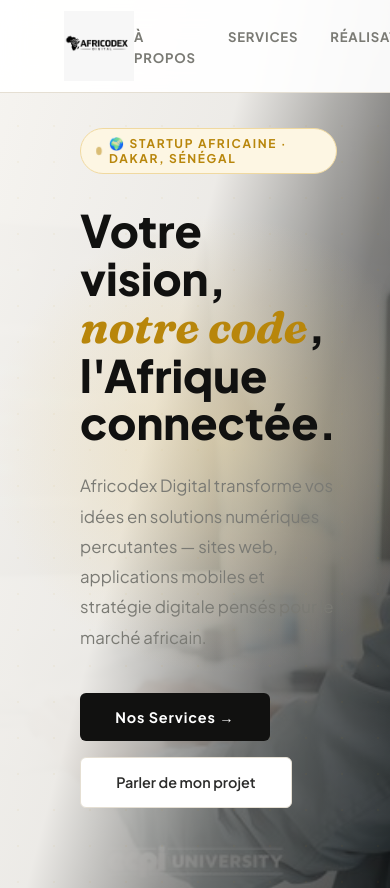
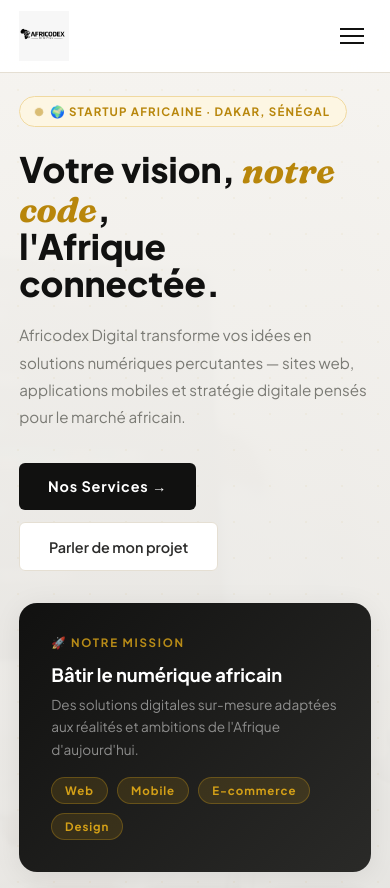
Before and after one commit to Ibnouthiam0110/Africodex_Digital_V1, a React (Vite) app: page / in a window 390 px wide. Shown: the top 888 px of the page. Built offline with nearby package versions, Linux system fonts and the light colour scheme.

Commit message:
App mobile

```diff
--- a/src/components/Hero.jsx
+++ b/src/components/Hero.jsx
@@ -1,5 +1,6 @@
+import { useState, useEffect } from "react";
+import HERO_IMAGE from "../data/heroImage.js";
 import LOGO from "../data/logo.js";
-import HERO_IMAGE from "../data/heroImage.js";
 
 const HeroCard = ({ dark = false, children }) => (
   <div style={{
@@ -12,11 +13,11 @@
 );
 
 const MiniCard = ({ num, suffix, label }) => (
-  <div style={{ flex: 1, background: "#fff", border: "1px solid #e5dfd3", borderRadius: "14px", padding: "1.4rem 1.2rem", boxShadow: "0 2px 14px rgba(0,0,0,0.05)" }}>
-    <div style={{ fontSize: "2rem", fontWeight: 800, color: "#111110", fontFamily: "'Bebas Neue', sans-serif", letterSpacing: "0.05em" }}>
+  <div style={{ flex: 1, background: "#fff", border: "1px solid #e5dfd3", borderRadius: "14px", padding: "1rem 0.8rem", boxShadow: "0 2px 14px rgba(0,0,0,0.05)", minWidth: 0 }}>
+    <div style={{ fontSize: "1.6rem", fontWeight: 800, color: "#111110", fontFamily: "'Bebas Neue', sans-serif", letterSpacing: "0.05em" }}>
       {num}<span style={{ color: "#b8860b" }}>{suffix}</span>
     </div>
-    <p style={{ fontSize: "0.76rem", color: "#7a7a74", marginTop: "0.2rem" }}>{label}</p>
+    <p style={{ fontSize: "0.72rem", color: "#7a7a74", marginTop: "0.2rem" }}>{label}</p>
   </div>
 );
 
@@ -25,17 +26,26 @@
 );
 
 export default function Hero() {
+  const [isMobile, setIsMobile] = useState(window.innerWidth < 768);
+
+  useEffect(() => {
+    const onResize = () => setIsMobile(window.innerWidth < 768);
+    window.addEventListener("resize", onResize);
+    return () => window.removeEventListener("resize", onResize);
+  }, []);
+
   return (
     <section id="home" style={{
       minHeight: "100vh",
-      display: "grid", gridTemplateColumns: "1fr 1fr",
+      display: "grid",
+      gridTemplateColumns: isMobile ? "1fr" : "1fr 1fr",  // ✅ colonne sur mobile
       alignItems: "center",
-      padding: "8rem 5rem 5rem",
+      padding: isMobile ? "6rem 1.2rem 3rem" : "8rem 5rem 5rem", // ✅ padding mobile
       position: "relative", overflow: "hidden",
-      gap: "4rem",
+      gap: isMobile ? "2rem" : "4rem",
     }}>
 
-      {/* ── Background: photo développeur africain ── */}
+      {/* Background photo */}
       <div style={{
         position: "absolute", inset: 0,
         backgroundImage: `url(${HERO_IMAGE})`,
@@ -45,49 +55,42 @@
         zIndex: 0,
       }} />
 
-      {/* Dégradé crème : lisible à gauche, photo visible à droite */}
+      {/* Dégradé */}
       <div style={{
         position: "absolute", inset: 0, zIndex: 0,
-        background: "linear-gradient(105deg, rgba(250,248,244,0.98) 0%, rgba(250,248,244,0.93) 42%, rgba(250,248,244,0.35) 70%, rgba(250,248,244,0.05) 100%)",
+        background: isMobile
+          ? "linear-gradient(180deg, rgba(250,248,244,0.98) 0%, rgba(250,248,244,0.90) 100%)"
+          : "linear-gradient(105deg, rgba(250,248,244,0.98) 0%, rgba(250,248,244,0.93) 42%, rgba(250,248,244,0.35) 70%, rgba(250,248,244,0.05) 100%)",
       }} />
 
       {/* Dot pattern */}
-      <div style={{
-        position: "absolute", inset: 0, zIndex: 0,
-        backgroundImage: "radial-gradient(circle, #b8860b 1.2px, transparent 1.2px)",
-        backgroundSize: "36px 36px", opacity: 0.05, pointerEvents: "none",
-      }} />
+      <div style={{ position: "absolute", inset: 0, zIndex: 0, backgroundImage: "radial-gradient(circle, #b8860b 1.2px, transparent 1.2px)", backgroundSize: "36px 36px", opacity: 0.05, pointerEvents: "none" }} />
 
-      {/* Gold glow */}
-      <div style={{
-        position: "absolute", width: "500px", height: "500px", borderRadius: "50%",
-        background: "radial-gradient(circle, rgba(240,217,160,0.5) 0%, transparent 65%)",
-        right: "-80px", top: "50%", transform: "translateY(-50%)",
-        pointerEvents: "none", zIndex: 0,
-      }} />
+      {/* Gold glow — masqué sur mobile */}
+      {!isMobile && (
+        <div style={{ position: "absolute", width: "500px", height: "500px", borderRadius: "50%", background: "radial-gradient(circle, rgba(240,217,160,0.5) 0%, transparent 65%)", right: "-80px", top: "50%", transform: "translateY(-50%)", pointerEvents: "none", zIndex: 0 }} />
+      )}
 
-      {/* ── Left column ── */}
+      {/* ── Colonne gauche ── */}
       <div style={{ position: "relative", zIndex: 1, animation: "heroFadeUp 0.9s ease forwards" }}>
-
-        {/* <img src={LOGO} alt="Africodex Digital" style={{ height: "64px", width: "auto", marginBottom: "2rem", objectFit: "contain" }} /> */}
-
         <div style={{
           display: "inline-flex", alignItems: "center", gap: "0.5rem",
           background: "#fdf6e3", border: "1px solid #f0d9a0",
-          color: "#b8860b", fontSize: "0.75rem", fontWeight: 700,
-          letterSpacing: "0.14em", textTransform: "uppercase",
-          padding: "0.45rem 1rem", borderRadius: "100px", marginBottom: "2rem",
+          color: "#b8860b", fontSize: "0.72rem", fontWeight: 700,
+          letterSpacing: "0.1em", textTransform: "uppercase",
+          padding: "0.45rem 1rem", borderRadius: "100px", marginBottom: "1.5rem",
+          flexWrap: "wrap",
         }}>
-          <span style={{ width: "6px", height: "6px", background: "#b8860b", borderRadius: "50%", display: "inline-block", animation: "pulse 2s infinite" }} />
+          <span style={{ width: "6px", height: "6px", background: "#b8860b", borderRadius: "50%", display: "inline-block", animation: "pulse 2s infinite", flexShrink: 0 }} />
           🌍 Startup Africaine · Dakar, Sénégal
         </div>
 
         <h1 style={{
           fontFamily: "'Plus Jakarta Sans', sans-serif",
-          fontSize: "clamp(2.8rem, 5vw, 5rem)",
+          fontSize: isMobile ? "clamp(2rem, 9vw, 3rem)" : "clamp(2.8rem, 5vw, 5rem)", // ✅ plus petit sur mobile
           fontWeight: 800, lineHeight: 1.06,
-          color: "#111110", marginBottom: "1.6rem",
-          animation: "heroFadeUp 0.9s 0.15s ease both",
+          color: "#111110", marginBottom: "1.2rem",
+          wordBreak: "break-word",
         }}>
           Votre vision,{" "}
           <em style={{ fontFamily: "'Fraunces', serif", fontStyle: "italic", color: "#b8860b" }}>notre code</em>,
@@ -95,36 +98,29 @@
         </h1>
 
         <p style={{
-          fontSize: "1.05rem", color: "#7a7a74", lineHeight: 1.8,
-          maxWidth: "480px", marginBottom: "2.5rem",
-          animation: "heroFadeUp 0.9s 0.3s ease both",
+          fontSize: "0.95rem", color: "#7a7a74", lineHeight: 1.8,
+          maxWidth: "480px", marginBottom: "2rem",
         }}>
           Africodex Digital transforme vos idées en solutions numériques percutantes — sites web, applications mobiles et stratégie digitale pensés pour le marché africain.
         </p>
 
-        <div style={{ display: "flex", gap: "1rem", flexWrap: "wrap", animation: "heroFadeUp 0.9s 0.45s ease both" }}>
-          <a href="#services" style={{ background: "#111110", color: "#fff", padding: "0.95rem 2.2rem", fontWeight: 700, fontSize: "0.9rem", letterSpacing: "0.06em", textDecoration: "none", borderRadius: "6px", display: "inline-flex", alignItems: "center", gap: "0.5rem", transition: "background 0.3s, transform 0.2s" }}
-            onMouseEnter={e => { e.currentTarget.style.background = "#b8860b"; e.currentTarget.style.transform = "translateY(-3px)"; }}
-            onMouseLeave={e => { e.currentTarget.style.background = "#111110"; e.currentTarget.style.transform = "translateY(0)"; }}
-          >Nos Services →</a>
-          <a href="#contact" style={{ background: "#fff", color: "#2c2c2b", border: "1.5px solid #e5dfd3", padding: "0.95rem 2.2rem", fontWeight: 600, fontSize: "0.9rem", textDecoration: "none", borderRadius: "6px", transition: "border-color 0.3s, transform 0.2s, color 0.3s" }}
-            onMouseEnter={e => { e.currentTarget.style.borderColor = "#b8860b"; e.currentTarget.style.color = "#b8860b"; e.currentTarget.style.transform = "translateY(-3px)"; }}
-            onMouseLeave={e => { e.currentTarget.style.borderColor = "#e5dfd3"; e.currentTarget.style.color = "#2c2c2b"; e.currentTarget.style.transform = "translateY(0)"; }}
-          >Parler de mon projet</a>
+        <div style={{ display: "flex", gap: "0.8rem", flexWrap: "wrap" }}>
+          <a href="#services" style={{ background: "#111110", color: "#fff", padding: "0.9rem 1.8rem", fontWeight: 700, fontSize: "0.9rem", letterSpacing: "0.06em", textDecoration: "none", borderRadius: "6px", display: "inline-flex", alignItems: "center", gap: "0.5rem" }}>Nos Services →</a>
+          <a href="#contact" style={{ background: "#fff", color: "#2c2c2b", border: "1.5px solid #e5dfd3", padding: "0.9rem 1.8rem", fontWeight: 600, fontSize: "0.9rem", textDecoration: "none", borderRadius: "6px" }}>Parler de mon projet</a>
         </div>
       </div>
 
-      {/* ── Right column — cards ── */}
-      <div style={{ position: "relative", zIndex: 1, display: "flex", flexDirection: "column", gap: "1.2rem", animation: "heroFadeUp 0.9s 0.55s ease both" }}>
+      {/* ── Colonne droite — cards ── */}
+      <div style={{ position: "relative", zIndex: 1, display: "flex", flexDirection: "column", gap: "1rem" }}>
         <HeroCard dark>
           <div style={{ color: "rgba(212,160,23,0.85)", fontSize: "0.72rem", letterSpacing: "0.15em", textTransform: "uppercase", marginBottom: "0.8rem", fontWeight: 700 }}>🚀 Notre Mission</div>
-          <h3 style={{ fontSize: "1.25rem", fontWeight: 700, marginBottom: "0.5rem" }}>Bâtir le numérique africain</h3>
+          <h3 style={{ fontSize: "1.15rem", fontWeight: 700, marginBottom: "0.5rem" }}>Bâtir le numérique africain</h3>
           <p style={{ fontSize: "0.85rem", color: "rgba(255,255,255,0.5)", lineHeight: 1.65 }}>Des solutions digitales sur-mesure adaptées aux réalités et ambitions de l'Afrique d'aujourd'hui.</p>
-          <div style={{ display: "flex", gap: "0.6rem", flexWrap: "wrap", marginTop: "1.1rem" }}>
+          <div style={{ display: "flex", gap: "0.6rem", flexWrap: "wrap", marginTop: "1rem" }}>
             {["Web", "Mobile", "E-commerce", "Design"].map(p => <Pill key={p} label={p} />)}
           </div>
         </HeroCard>
-        <div style={{ display: "flex", gap: "1rem" }}>
+        <div style={{ display: "flex", gap: "0.8rem" }}>
           <MiniCard num="100" suffix="%" label="Made in Africa" />
           <MiniCard num="360" suffix="°" label="Accompagnement" />
           <MiniCard num="∞" suffix="" label="Innovation" />
--- a/src/components/Navbar.jsx
+++ b/src/components/Navbar.jsx
@@ -11,18 +11,23 @@
 
 export default function Navbar() {
   const [scrolled, setScrolled] = useState(false);
+  const [menuOpen, setMenuOpen] = useState(false);
+  const [isMobile, setIsMobile] = useState(window.innerWidth < 768);
 
   useEffect(() => {
     const onScroll = () => setScrolled(window.scrollY > 20);
+    const onResize = () => setIsMobile(window.innerWidth < 768);
     window.addEventListener("scroll", onScroll);
-    return () => window.removeEventListener("scroll", onScroll);
+    window.addEventListener("resize", onResize);
+    return () => { window.removeEventListener("scroll", onScroll); window.removeEventListener("resize", onResize); };
   }, []);
 
   return (
+    <>
       <nav style={{
         position: "fixed", top: 0, left: 0, right: 0, zIndex: 100,
         display: "flex", alignItems: "center", justifyContent: "space-between",
-      padding: "0.7rem 4rem",
+        padding: isMobile ? "0.7rem 1.2rem" : "0.7rem 4rem",
         background: scrolled ? "rgba(255,255,255,0.97)" : "rgba(255,255,255,0.94)",
         backdropFilter: "blur(16px)",
         borderBottom: "1px solid #e5dfd3",
@@ -30,8 +35,12 @@
         transition: "box-shadow 0.3s",
       }}>
         <a href="#home" style={{ display: "flex", alignItems: "center", flexShrink: 0 }}>
-        <img src={LOGO} alt="Africodex Digital" style={{ height: "70px", width: "auto", objectFit: "contain" }} />
+          <img src={LOGO} alt="Africodex Digital" style={{ height: "50px", width: "auto", objectFit: "contain" }} />
         </a>
+
+        {/* Desktop nav */}
+        {!isMobile && (
+          <>
             <ul style={{ display: "flex", gap: "2rem", listStyle: "none", margin: 0, padding: 0 }}>
               {NAV_LINKS.map(([href, label]) => (
                 <li key={href}>
@@ -46,6 +55,34 @@
               onMouseEnter={e => { e.target.style.background = "#b8860b"; e.target.style.transform = "translateY(-2px)"; }}
               onMouseLeave={e => { e.target.style.background = "#111110"; e.target.style.transform = "translateY(0)"; }}
             >Démarrer un projet</a>
+          </>
+        )}
+
+        {/* Burger button mobile */}
+        {isMobile && (
+          <button onClick={() => setMenuOpen(!menuOpen)} style={{ background: "none", border: "none", cursor: "pointer", padding: "0.4rem", display: "flex", flexDirection: "column", gap: "5px" }}>
+            <span style={{ display: "block", width: "24px", height: "2px", background: "#111110", transition: "all 0.3s", transform: menuOpen ? "rotate(45deg) translateY(7px)" : "none" }} />
+            <span style={{ display: "block", width: "24px", height: "2px", background: "#111110", transition: "all 0.3s", opacity: menuOpen ? 0 : 1 }} />
+            <span style={{ display: "block", width: "24px", height: "2px", background: "#111110", transition: "all 0.3s", transform: menuOpen ? "rotate(-45deg) translateY(-7px)" : "none" }} />
+          </button>
+        )}
       </nav>
+
+      {/* Menu mobile déroulant */}
+      {isMobile && menuOpen && (
+        <div style={{
+          position: "fixed", top: "66px", left: 0, right: 0, zIndex: 99,
+          background: "rgba(255,255,255,0.98)", backdropFilter: "blur(16px)",
+          borderBottom: "1px solid #e5dfd3",
+          padding: "1.5rem 1.2rem",
+          display: "flex", flexDirection: "column", gap: "1.2rem",
+        }}>
+          {NAV_LINKS.map(([href, label]) => (
+            <a key={href} href={href} onClick={() => setMenuOpen(false)} style={{ color: "#111110", textDecoration: "none", fontSize: "1rem", fontWeight: 700, letterSpacing: "0.06em", textTransform: "uppercase", fontFamily: "'Plus Jakarta Sans', sans-serif" }}>{label}</a>
+          ))}
+          <a href="#contact" onClick={() => setMenuOpen(false)} style={{ background: "#111110", color: "#fff", padding: "0.9rem 1.5rem", fontSize: "0.85rem", fontWeight: 700, textAlign: "center", textDecoration: "none", borderRadius: "4px", marginTop: "0.5rem" }}>Démarrer un projet</a>
+        </div>
+      )}
+    </>
   );
 }
```
Lines whose indentation alone changed are shown as unchanged.
